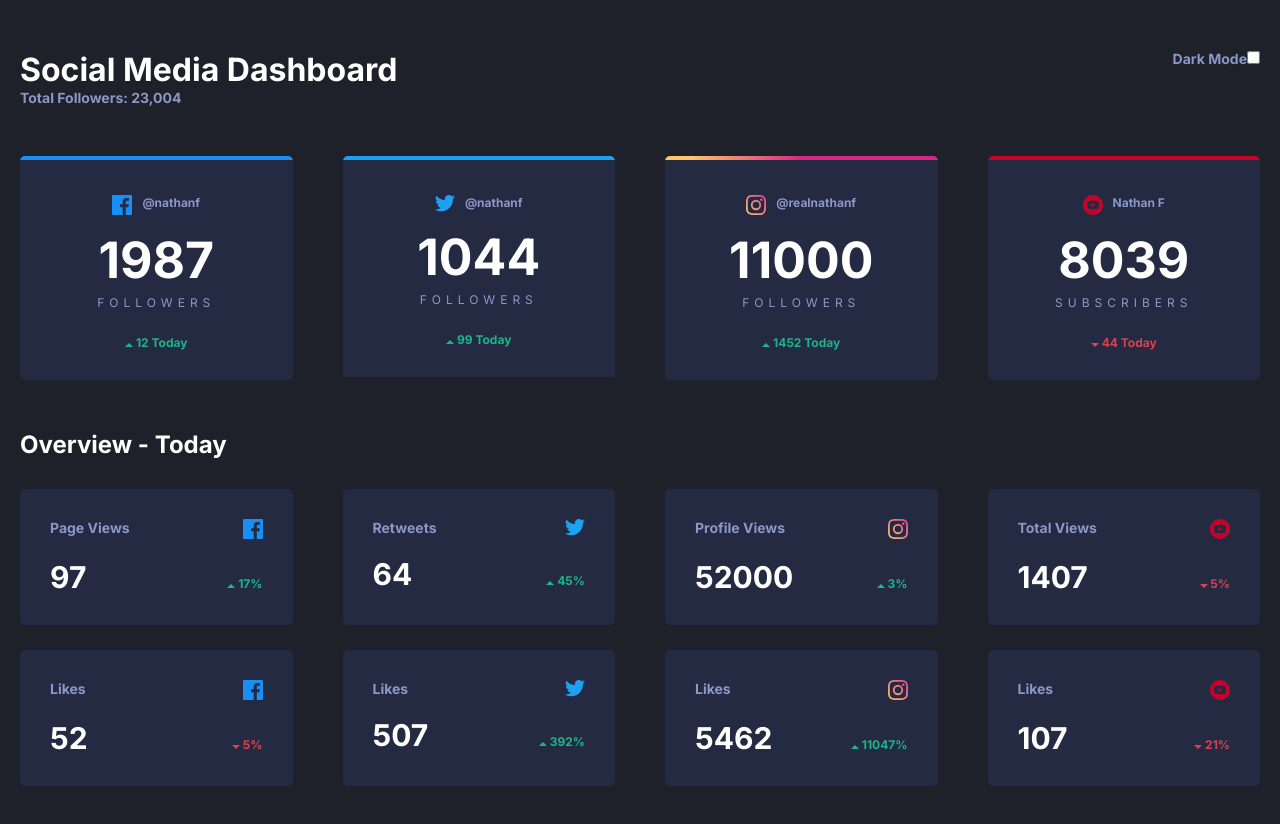
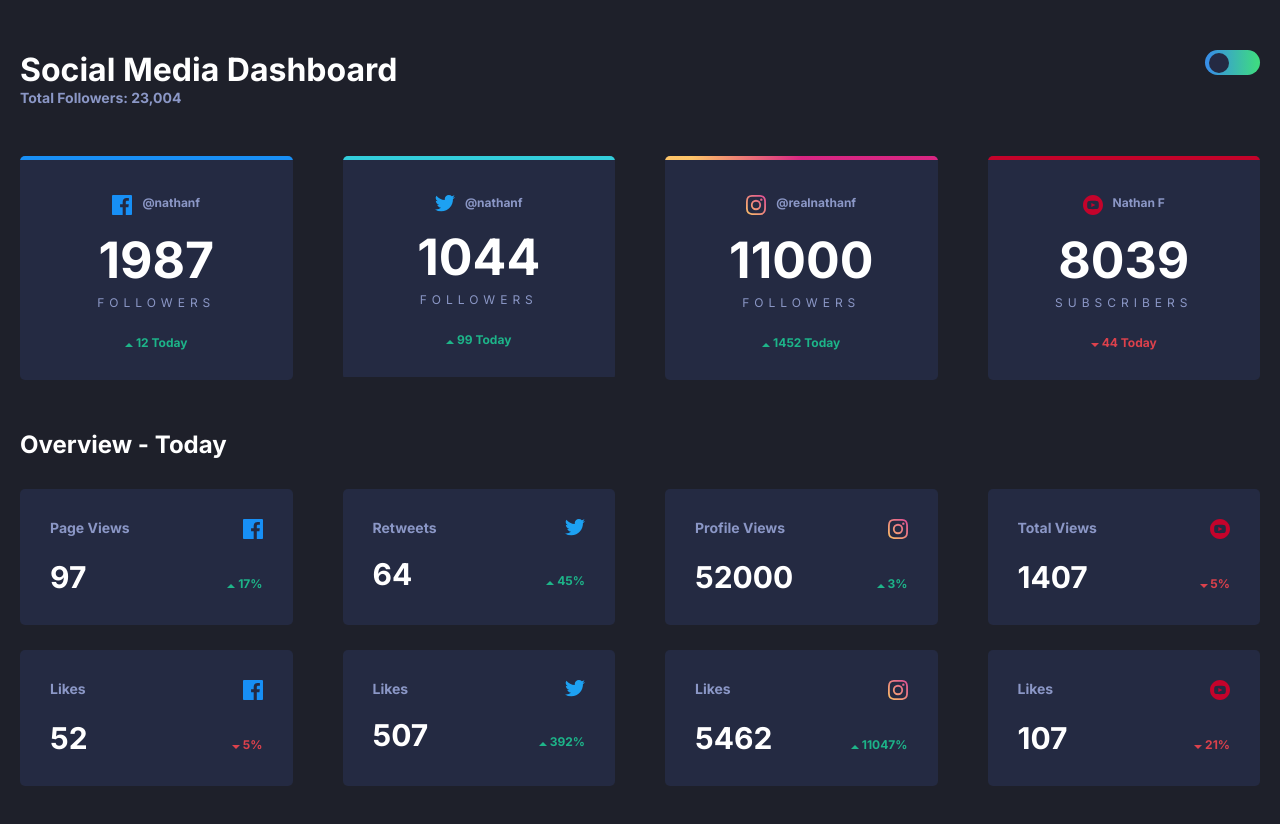
Before and after one commit to Erdemoz1980/frontend-mentor, a React (Create React App) app in the folder social-media-dashboard-theme-switcher-react/frontend/: page / in a window 1280 px wide. Shown: the top 824 px of the page. Built offline with nearby package versions, Linux system fonts and the light colour scheme.

Commit message:
color switch body bg and card bg

```diff
--- a/social-media-dashboard-theme-switcher-react/frontend/src/App.js
+++ b/social-media-dashboard-theme-switcher-react/frontend/src/App.js
@@ -1,3 +1,4 @@
+import { useState, useEffect } from 'react';
 import data from './dataSocial.json';
 import Header from "./components/Header";
 import CardMain from './components/CardMain';
@@ -8,14 +9,29 @@ import Grid from './components/Grid';
 
 
 const App = () => {
+  const [darkTheme, setDarkTheme] = useState(true);
+
+  useEffect(() => {
+    const root = document.querySelector(':root');
+    if (darkTheme) {
+      root.style.setProperty('--clrBGColor', 'hsl(230, 17%, 14%)');
+      document.documentElement.classList.add('dark');
+
+    } else {
+      root.style.setProperty('--clrBGColor', '#fff');
+      document.documentElement.classList.remove('dark');
+    }
+
+  }, [darkTheme]);
+
   return (
     <>
       <div className='container'>
-        <Header />
+        <Header darkTheme={darkTheme} setDarkTheme={setDarkTheme} />
         <Grid data={data} component={CardMain} />
         <h2 className='seperator'>Overview - Today</h2>
-        <Grid data={data} component={CardViews} />
-        <Grid data={data} component={CardLikes} />
+        <Grid data={data} component={CardViews}/>
+        <Grid data={data} component={CardLikes}/>
 
       </div>
 
--- a/social-media-dashboard-theme-switcher-react/frontend/src/components/CardMain.jsx
+++ b/social-media-dashboard-theme-switcher-react/frontend/src/components/CardMain.jsx
@@ -1,5 +1,5 @@
 
-const CardMain = ({ profile, icons:{upIcon, downIcon} }) => {
+const CardMain = ({ profile, icons:{upIcon, downIcon}, darkTheme }) => {
   const { name, platform, followers, icon } = profile;
 
   const folChg = followers.current - followers.previous;
@@ -11,9 +11,9 @@ const CardMain = ({ profile, icons:{upIcon, downIcon} }) => {
 
   const border = {
     borderTop: `4px solid ${platform === 'Instagram' ? '' : `var(--clr${platform})`}`,
-    borderImage: platform === 'Instagram' ? `var(--clr${platform})` : '',
-    borderImageSlice:platform === 'Instagram' ? '1' : '',
+    borderImage: `${platform === 'Instagram' ? `var(--clr${platform})` : ''}`,
   }
+
 
 
   return (
--- a/social-media-dashboard-theme-switcher-react/frontend/src/components/Grid.jsx
+++ b/social-media-dashboard-theme-switcher-react/frontend/src/components/Grid.jsx
@@ -1,7 +1,7 @@
 import upIcon from '../images/icon-up.svg';
 import downIcon from '../images/icon-down.svg';
 
-const Grid = ({ data, component: Component, }) => {
+const Grid = ({ data, component: Component, darkTheme }) => {
   const icons = {
     upIcon,
     downIcon
@@ -10,7 +10,7 @@ const Grid = ({ data, component: Component, }) => {
     <div className="dashboard">
       {
         data.map(profile => (
-          <Component profile={profile} key={profile.id} icons={icons} />
+          <Component profile={profile} key={profile.id} icons={icons} darkTheme={darkTheme} />
         ))
       }
     </div>
--- a/social-media-dashboard-theme-switcher-react/frontend/src/components/Header.jsx
+++ b/social-media-dashboard-theme-switcher-react/frontend/src/components/Header.jsx
@@ -1,13 +1,14 @@
 
-const Header = () => {
+const Header = ({darkTheme, setDarkTheme}) => {
+
   return (
     <header>
       <div className="main-title">
         <h1>Social Media Dashboard</h1>
         <p>Total Followers: 23,004</p>
       </div>
-      <label htmlFor="switch">Dark Mode
-      <input type="checkbox" name="switch" id="switch" />
+      <label htmlFor="switch" className="switch">    <input type="checkbox" name="switch" id="switch"
+        onClick={()=>setDarkTheme(!darkTheme)} /><span className="slider"></span>
       </label>
 
     </header>
--- a/social-media-dashboard-theme-switcher-react/frontend/src/index.css
+++ b/social-media-dashboard-theme-switcher-react/frontend/src/index.css
@@ -6,14 +6,15 @@
   --clrLimeGreen: hsl(163, 72%, 41%);
   --clrBrightRed: hsl(356, 69%, 56%);
   --clrFacebook: hsl(208, 92%, 53%);
-  --clrTwitter: hsl(203, 89%, 53%);
+  --clrTwitter: hsl(185, 70%, 53%);
   --clrYoutube: hsl(348, 97%, 39%);
   --clrInstagram: linear-gradient(to right, hsl(37, 97%, 70%) 10%, hsl(329, 70%, 50%) 50%) 1;
 
 
   /*Dark Theme*/
-  --clrDarkTheme:linear-gradient(hsl(210, 78%, 56%) to hsl(146, 68%, 55%));
-  --clrLightTheme:hsl(230, 22%, 74%);
+  --clrDarkTheme:
+  linear-gradient(to right, hsl(210, 78%, 56%) 5%,  hsl(146, 68%, 55%) 95%);
+  --clrLightTheme:hsl(222,50%,96%);
 
   /*Dark Theme*/
   --clrVeryDarkBlueBG: hsl(230, 17%, 14%);
@@ -40,10 +41,10 @@
 
 body{
   font-family: 'Inter', sans-serif;
-  background: var(--clrVeryDarkBlue);
-  padding:0 20px;
   height: 100vh;
   overflow: hidden;
+  background: var(--clrBGColor);
+  transition: background 0.4s ease-in-out;
 }
 
 header {
@@ -72,9 +73,58 @@ header p, label {
   color:#fff;
 }
 
+
+/*Slider Button*/
+.switch{
+  position: relative;
+  display: inline-block;
+  height:25px;
+  width: 55px;
+}
+
+.switch input{
+  opacity: 0;
+  height: 0;
+  width: 0;
+}
+
+.switch span {
+  position: absolute;
+  height: 100%;
+  width: 100%;
+  top:0;
+  left:0;
+  background:var(--clrDarkTheme);
+  border-radius: 20px;
+  transition:  all 0.3s ease-in-out;
+}
+
+.switch span::before {
+  content:'';
+  position: absolute;
+  height: 20px;
+  width: 20px;
+  background: var(--clrLightGrayishBlue);
+  border-radius: 20px;
+  left:4px;
+  top:50%;
+  margin-top: -10px;
+  transition: all 0.3s ease-in-out;
+}
+
+/*Slider background change when checked */
+.switch input:checked + span{
+background: var(--clrDarkGrayishBlue);
+}
+
+.switch input:checked + span::before{
+  background: #fff;
+  transform: translateX(26px);
+}
+
 .card-container{
   border-radius: 5px;
-  overflow: hidden;
+  overflow: hidden
 }
 
 .card-main{
@@ -82,11 +132,16 @@ header p, label {
  flex-direction: column;
  align-items: center;
  justify-content: center;
- background: var(--clrLightGrayishBlue);
+ background: var(--clrLightTheme);
+ color:#000;
  padding: 20px;
+ transition: background 0.8s ease-in-out;
 }
 
-
+.dark .card-main{
+  background: var(--clrLightGrayishBlue);
+  color:#fff;
+}
 
 .card-header{
   display: flex;
--- a/social-media-dashboard-theme-switcher-react/frontend/src/index.js
+++ b/social-media-dashboard-theme-switcher-react/frontend/src/index.js
@@ -6,6 +6,6 @@ import App from './App';
 const root = ReactDOM.createRoot(document.getElementById('root'));
 root.render(
   <React.StrictMode>
-    <App />
+    <App/>
   </React.StrictMode>
 );
```
